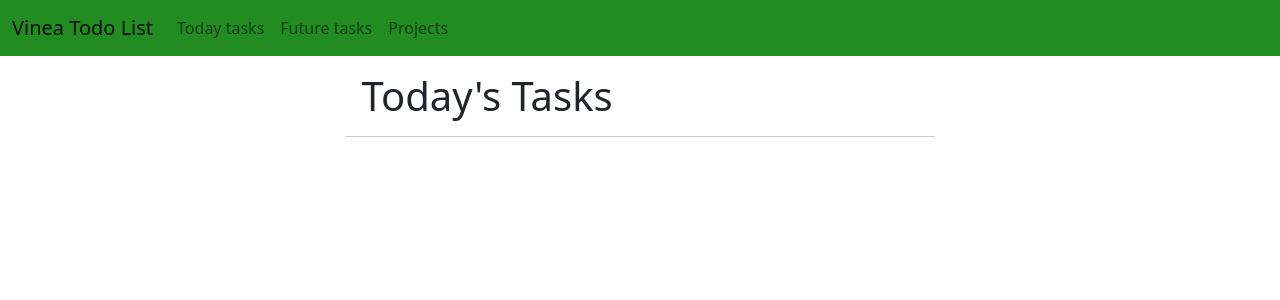
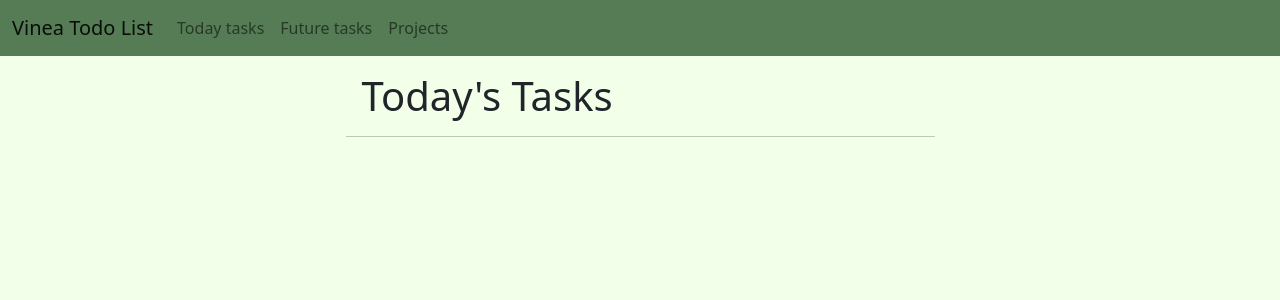
Before and after one commit to KyryloYefremov/TodoListWeb, a Flask app: page / in a window 1280 px wide. Shown: the top 300 px of the page. Run offline with Flask 3, Linux system fonts and the light colour scheme.

Commit message:
Add bg-color

```diff
--- a/templates/header.html
+++ b/templates/header.html
@@ -6,8 +6,12 @@
   <title>Title</title>
   <link href="https://cdn.jsdelivr.net/npm/bootstrap@5.0.2/dist/css/bootstrap.min.css" rel="stylesheet" integrity="sha384-EVSTQN3/azprG1Anm3QDgpJLIm9Nao0Yz1ztcQTwFspd3yD65VohhpuuCOmLASjC" crossorigin="anonymous">
   <style>
+    body {
+      background-color: #f2ffe9
+    }
+
     .navbar {
-          background-color: #228B22;
+          background-color: #557C55;
     }
     .task-name {
         flex-grow: 1;
```
